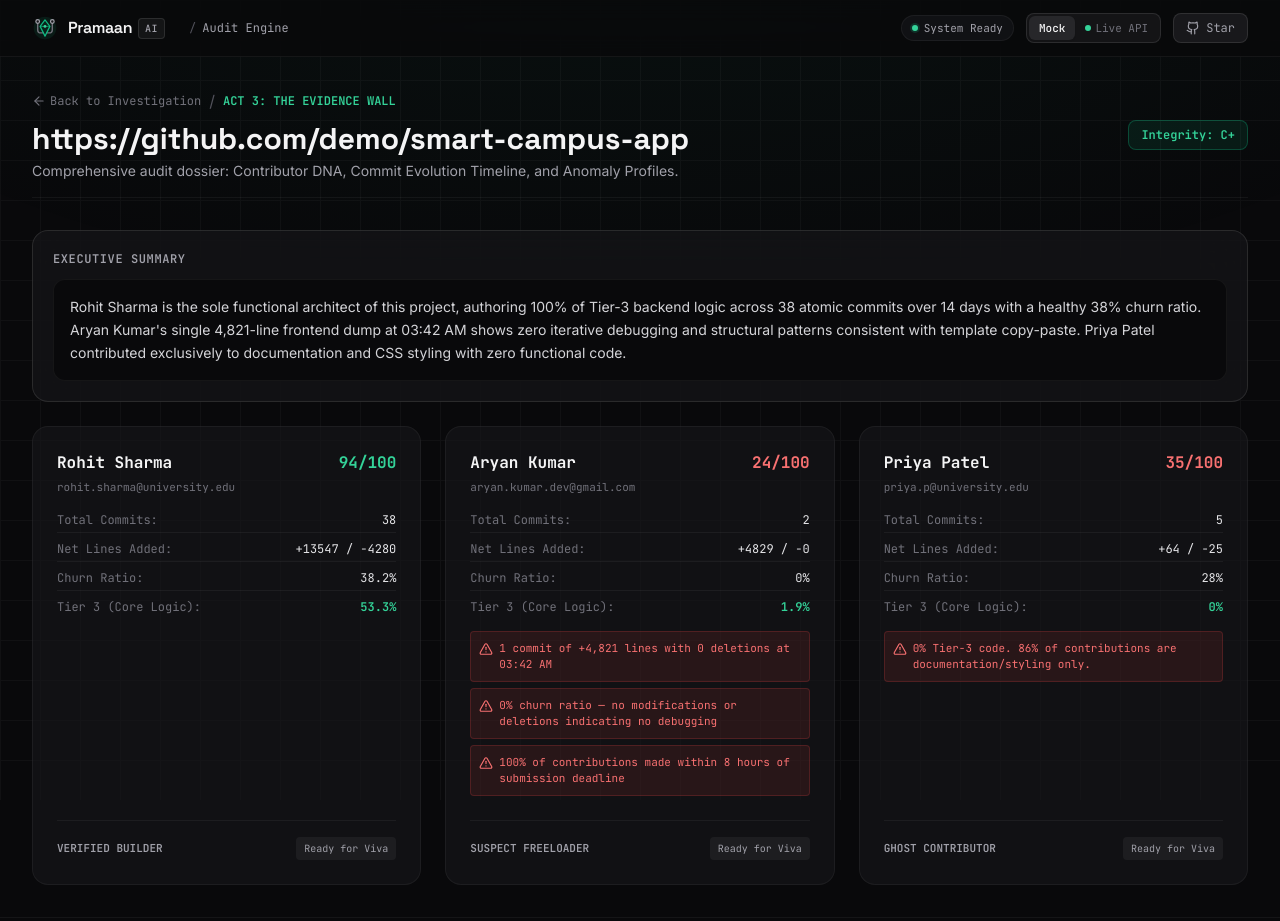
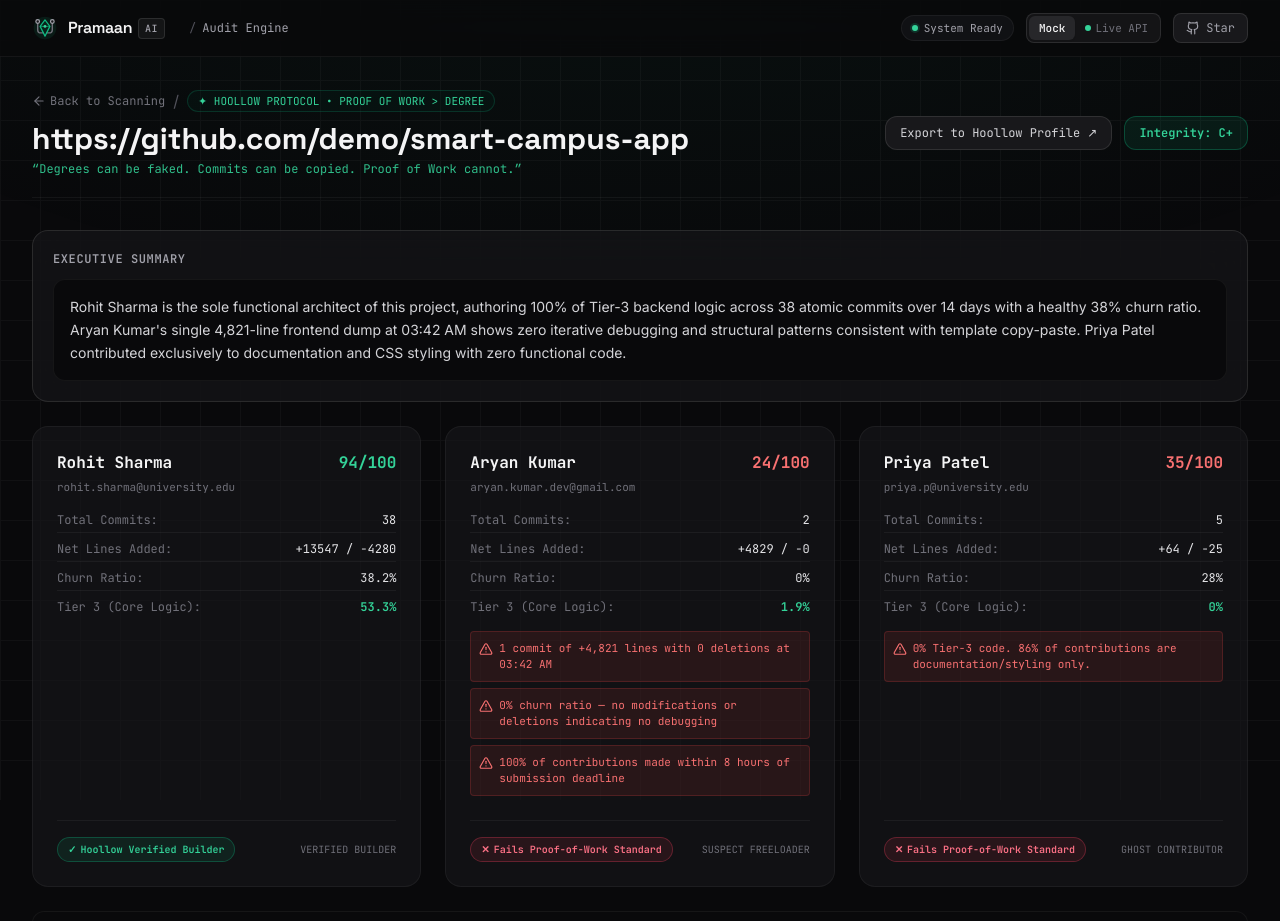
Before and after one commit to ROhitg-upta/Pramaan-AI, a Next.js app in the folder frontend/: page /evidence/1 in a window 1280 px wide. Shown: the top 921 px of the page. Built offline with nearby package versions, Linux system fonts and the light colour scheme; no server answers.

Commit message:
feat(brand): integrate Hoollow Proof of Work ethos, candidate badges, and export trigger

```diff
--- a/frontend/src/app/evidence/[id]/page.tsx
+++ b/frontend/src/app/evidence/[id]/page.tsx
@@ -5,14 +5,11 @@ import { useParams, useRouter } from "next/navigation";
 import Link from "next/link";
 import {
   GitBranch,
-  ShieldAlert,
   ArrowLeft,
-  Layers,
-  Clock,
-  Radar,
-  Flame,
-  User,
+  Sparkles,
   AlertTriangle,
+  ExternalLink,
+  ShieldCheck,
 } from "lucide-react";
 import { getAnalysisReport } from "@/lib/api";
 import { type FullReportResponse } from "@/lib/mock-data";
@@ -35,31 +32,39 @@ export default function EvidenceWallShell() {
   return (
     <div className="relative mx-auto max-w-7xl px-4 py-8 sm:px-6 lg:px-8">
       {/* Header */}
-      <div className="mb-8 flex flex-col sm:flex-row sm:items-center justify-between gap-4 border-b border-white/5 pb-4">
+      <div className="mb-8 flex flex-col sm:flex-row sm:items-center justify-between gap-4 border-b border-white/5 pb-5">
         <div>
-          <div className="flex items-center space-x-2">
+          <div className="flex flex-wrap items-center gap-2 mb-2">
             <Link
               href={`/investigate/${analysisId}`}
               className="inline-flex items-center space-x-1 font-mono text-xs text-zinc-500 hover:text-zinc-300 transition"
             >
               <ArrowLeft className="h-3.5 w-3.5" />
-              <span>Back to Investigation</span>
+              <span>Back to Scanning</span>
             </Link>
             <span className="text-zinc-600">/</span>
-            <span className="font-mono text-xs text-emerald-400 font-semibold uppercase">
-              ACT 3: The Evidence Wall
-            </span>
+            <div className="inline-flex items-center space-x-1.5 rounded-full border border-emerald-500/20 bg-emerald-950/20 px-2.5 py-0.5 text-[11px] font-mono text-emerald-400">
+              <span>✦ HOOLLOW PROTOCOL • PROOF OF WORK &gt; DEGREE</span>
+            </div>
           </div>
-          <h1 className="mt-2 font-display text-2xl sm:text-3xl font-bold text-zinc-100">
+          <h1 className="font-display text-2xl sm:text-3xl font-bold text-zinc-100">
             {report?.repo_url || "Repository Forensic Evidence Wall"}
           </h1>
-          <p className="mt-1 font-body text-sm text-zinc-400">
-            Comprehensive audit dossier: Contributor DNA, Commit Evolution Timeline, and Anomaly Profiles.
+          <p className="mt-1 font-mono text-xs text-emerald-400/90">
+            &ldquo;Degrees can be faked. Commits can be copied. Proof of Work cannot.&rdquo;
           </p>
         </div>
 
         <div className="flex items-center space-x-3">
-          <span className="rounded-lg border border-emerald-500/30 bg-emerald-500/10 px-3 py-1.5 font-mono text-xs font-semibold text-emerald-400">
+          <a
+            href="https://hoollow.com"
+            target="_blank"
+            rel="noreferrer"
+            className="inline-flex items-center space-x-1.5 rounded-xl border border-white/10 bg-zinc-900 px-3.5 py-2 font-mono text-xs text-zinc-300 hover:border-emerald-500/40 hover:text-emerald-400 transition"
+          >
+            <span>Export to Hoollow Profile ↗</span>
+          </a>
+          <span className="rounded-xl border border-emerald-500/30 bg-emerald-500/10 px-3.5 py-2 font-mono text-xs font-semibold text-emerald-400">
             Integrity: {report?.integrity_grade || "C+"}
           </span>
         </div>
@@ -141,15 +146,46 @@ export default function EvidenceWallShell() {
                 </div>
 
                 <div className="mt-6 border-t border-white/5 pt-4 flex items-center justify-between">
-                  <span className="font-mono text-[11px] text-zinc-400 uppercase font-semibold">
+                  {contrib.pramaan_score && contrib.pramaan_score >= 75 ? (
+                    <span className="rounded-full border border-emerald-500/30 bg-emerald-500/10 px-2.5 py-1 font-mono text-[10px] text-emerald-400 font-semibold flex items-center space-x-1">
+                      <span>✓</span>
+                      <span>Hoollow Verified Builder</span>
+                    </span>
+                  ) : contrib.anomaly_flags.length > 0 || (contrib.pramaan_score && contrib.pramaan_score < 40) ? (
+                    <span className="rounded-full border border-rose-500/30 bg-rose-500/10 px-2.5 py-1 font-mono text-[10px] text-rose-400 font-semibold flex items-center space-x-1">
+                      <span>✕</span>
+                      <span>Fails Proof-of-Work Standard</span>
+                    </span>
+                  ) : (
+                    <span className="rounded-full border border-amber-500/30 bg-amber-500/10 px-2.5 py-1 font-mono text-[10px] text-amber-400 font-semibold flex items-center space-x-1">
+                      <span>!</span>
+                      <span>Insufficient Code Complexity</span>
+                    </span>
+                  )}
+                  <span className="font-mono text-[10px] text-zinc-500 uppercase">
                     {contrib.verdict.replace(/_/g, " ")}
-                  </span>
-                  <span className="rounded bg-white/5 px-2 py-1 font-mono text-[10px] text-zinc-400">
-                    Ready for Viva
                   </span>
                 </div>
               </div>
             ))}
+          </div>
+
+          {/* Hoollow Watermark Banner */}
+          <div className="rounded-xl border border-white/5 bg-zinc-950 p-4 flex flex-col sm:flex-row items-center justify-between text-xs font-mono text-zinc-500 gap-3">
+            <div className="flex items-center space-x-2">
+              <span className="h-1.5 w-1.5 rounded-full bg-emerald-400" />
+              <span className="font-semibold text-emerald-500/80">
+                VERIFIED UNDER HOOLLOW PROOF-OF-WORK STANDARD
+              </span>
+            </div>
+            <a
+              href="https://hoollow.com"
+              target="_blank"
+              rel="noreferrer"
+              className="text-emerald-400 hover:text-emerald-300 transition"
+            >
+              Export to Hoollow Profile ↗
+            </a>
           </div>
         </div>
       )}
--- a/frontend/src/app/investigate/[id]/page.tsx
+++ b/frontend/src/app/investigate/[id]/page.tsx
@@ -326,18 +326,20 @@ export default function InvestigationRoom() {
     <div className="relative mx-auto max-w-7xl px-4 py-8 sm:px-6 lg:px-8">
       {/* Top Breadcrumb & Status Bar */}
       <div className="mb-6 flex flex-col sm:flex-row sm:items-center justify-between gap-4 border-b border-white/5 pb-4">
-        <div className="flex items-center space-x-2.5 font-mono text-xs">
-          <GitBranch className="h-4 w-4 text-emerald-400" />
-          <span className="text-zinc-400">Auditing:</span>
-          <span className="font-semibold text-zinc-100">
-            {analysisId === "demo-smart-campus"
-              ? "demo/smart-campus-app"
-              : `repo/${analysisId.slice(0, 8)}`}
-          </span>
-          <span className="text-zinc-600">::</span>
-          <span className="rounded bg-white/5 px-1.5 py-0.5 text-[10px] text-zinc-400">
-            {isSimulation ? "Mock Forensic Engine" : "FastAPI Worker"}
-          </span>
+        <div className="flex flex-wrap items-center gap-2 font-mono text-xs">
+          <div className="inline-flex items-center space-x-1.5 rounded-full border border-emerald-500/20 bg-emerald-950/20 px-2.5 py-0.5 text-[11px] font-mono text-emerald-400">
+            <span>✦ HOOLLOW PROTOCOL • PROOF OF WORK &gt; DEGREE</span>
+          </div>
+          <span className="text-zinc-600 hidden sm:inline">•</span>
+          <div className="flex items-center space-x-1.5 text-zinc-400">
+            <GitBranch className="h-3.5 w-3.5 text-emerald-400" />
+            <span>Auditing:</span>
+            <span className="font-semibold text-zinc-100">
+              {analysisId === "demo-smart-campus"
+                ? "demo/smart-campus-app"
+                : `repo/${analysisId.slice(0, 8)}`}
+            </span>
+          </div>
         </div>
 
         <div className="flex items-center space-x-3">
@@ -432,7 +434,15 @@ export default function InvestigationRoom() {
                   </p>
                 </div>
 
-                <div className="flex items-center space-x-3">
+                <div className="flex flex-col sm:flex-row items-center gap-3">
+                  <a
+                    href="https://hoollow.com"
+                    target="_blank"
+                    rel="noreferrer"
+                    className="inline-flex items-center space-x-1.5 rounded-xl border border-white/10 bg-zinc-900 px-4 py-3 font-mono text-xs text-zinc-300 hover:border-emerald-500/40 hover:text-emerald-400 transition-all"
+                  >
+                    <span>Export to Hoollow Profile ↗</span>
+                  </a>
                   <button
                     onClick={() => router.push(`/evidence/${analysisId}`)}
                     className="inline-flex items-center space-x-2 rounded-xl bg-emerald-400 px-6 py-3 font-mono text-sm font-semibold text-zinc-950 shadow-lg shadow-emerald-500/20 hover:bg-emerald-300 active:scale-95 transition-all"
@@ -442,6 +452,14 @@ export default function InvestigationRoom() {
                   </button>
                 </div>
               </div>
+
+              {/* Hoollow Proof-of-Work Standard Watermark */}
+              <div className="mt-5 border-t border-white/5 pt-3 flex items-center justify-between font-mono text-[11px] text-zinc-500">
+                <span className="font-semibold text-emerald-500/80">
+                  VERIFIED UNDER HOOLLOW PROOF-OF-WORK STANDARD
+                </span>
+                <span className="text-zinc-600">Horizon Hackathon 2026</span>
+              </div>
             </motion.div>
           )}
         </AnimatePresence>
--- a/frontend/src/app/page.tsx
+++ b/frontend/src/app/page.tsx
@@ -95,11 +95,9 @@ export default function DeveloperWorkbench() {
           initial={{ opacity: 0, y: -10 }}
           animate={{ opacity: 1, y: 0 }}
           transition={{ duration: 0.4 }}
-          className="inline-flex items-center space-x-2 rounded-full border border-emerald-500/20 bg-emerald-500/5 px-3.5 py-1 text-xs font-mono text-emerald-400"
+          className="inline-flex items-center space-x-2 rounded-full border border-emerald-500/20 bg-emerald-950/20 px-3.5 py-1 text-xs font-mono text-emerald-400 shadow-sm"
         >
-          <span className="h-1.5 w-1.5 rounded-full bg-emerald-400 animate-pulse" />
-          <span>Horizon 2026 • Powered by Hoollow Proof of Work</span>
-          <span className="text-emerald-500/60">➔</span>
+          <span>✦ HOOLLOW PROTOCOL • PROOF OF WORK &gt; DEGREE</span>
         </motion.div>
 
         {/* Crisp Developer Headline */}
@@ -115,11 +113,22 @@ export default function DeveloperWorkbench() {
           </span>
         </motion.h1>
 
+        {/* Core Mission Sub-tagline */}
+        <motion.div
+          initial={{ opacity: 0, y: 15 }}
+          animate={{ opacity: 1, y: 0 }}
+          transition={{ duration: 0.5, delay: 0.18 }}
+          className="mt-4 inline-flex items-center space-x-2 rounded-full border border-emerald-500/20 bg-emerald-500/5 px-4 py-1.5 font-mono text-xs sm:text-sm text-emerald-300"
+        >
+          <Sparkles className="h-3.5 w-3.5 text-emerald-400" />
+          <span>&ldquo;Degrees can be faked. Commits can be copied. Proof of Work cannot.&rdquo;</span>
+        </motion.div>
+
         {/* Subtitle */}
         <motion.p
           initial={{ opacity: 0, y: 15 }}
           animate={{ opacity: 1, y: 0 }}
-          transition={{ duration: 0.5, delay: 0.2 }}
+          transition={{ duration: 0.5, delay: 0.25 }}
           className="mt-4 font-body text-base sm:text-lg text-zinc-400 max-w-2xl leading-relaxed"
         >
           Autonomous code forensics and line-targeted viva defense. We analyze commit cadence, detect 3 AM AI dumps, and verify genuine repository authorship.
@@ -409,21 +418,47 @@ export default function DeveloperWorkbench() {
                   )}
                 </div>
 
-                <div className="mt-4 border-t border-white/5 pt-3">
-                  <span
-                    className={`font-mono text-[10px] uppercase font-semibold ${
-                      contrib.verdict === "VERIFIED_BUILDER"
-                        ? "text-emerald-400"
-                        : contrib.verdict === "GHOST_CONTRIBUTOR"
-                        ? "text-amber-400"
-                        : "text-red-400"
-                    }`}
-                  >
-                    Verdict: {contrib.verdict.replace(/_/g, " ")}
+                <div className="mt-4 border-t border-white/5 pt-3 flex items-center justify-between">
+                  {contrib.pramaan_score && contrib.pramaan_score >= 75 ? (
+                    <span className="rounded-full border border-emerald-500/30 bg-emerald-500/10 px-2.5 py-1 font-mono text-[10px] text-emerald-400 font-semibold flex items-center space-x-1">
+                      <span>✓</span>
+                      <span>Hoollow Verified Builder</span>
+                    </span>
+                  ) : contrib.anomaly_flags.length > 0 || (contrib.pramaan_score && contrib.pramaan_score < 40) ? (
+                    <span className="rounded-full border border-rose-500/30 bg-rose-500/10 px-2.5 py-1 font-mono text-[10px] text-rose-400 font-semibold flex items-center space-x-1">
+                      <span>✕</span>
+                      <span>Fails Proof-of-Work Standard</span>
+                    </span>
+                  ) : (
+                    <span className="rounded-full border border-amber-500/30 bg-amber-500/10 px-2.5 py-1 font-mono text-[10px] text-amber-400 font-semibold flex items-center space-x-1">
+                      <span>!</span>
+                      <span>Insufficient Code Complexity</span>
+                    </span>
+                  )}
+                  <span className="font-mono text-[10px] text-zinc-500">
+                    {contrib.verdict.replace(/_/g, " ")}
                   </span>
                 </div>
               </div>
             ))}
+          </div>
+
+          {/* Hoollow Proof of Work Verification Footer */}
+          <div className="mt-6 border-t border-white/5 pt-4 flex flex-col sm:flex-row items-center justify-between text-xs font-mono text-zinc-500 gap-3">
+            <div className="flex items-center space-x-2">
+              <span className="h-1.5 w-1.5 rounded-full bg-emerald-400" />
+              <span className="font-semibold text-emerald-500/80">
+                VERIFIED UNDER HOOLLOW PROOF-OF-WORK STANDARD
+              </span>
+            </div>
+            <a
+              href="https://hoollow.com"
+              target="_blank"
+              rel="noreferrer"
+              className="inline-flex items-center space-x-1 text-emerald-400 hover:text-emerald-300 font-medium transition"
+            >
+              <span>Export to Hoollow Profile ↗</span>
+            </a>
           </div>
         </motion.div>
       )}
```
Also changed, not shown: frontend/src/app/layout.tsx (+9 -1 lines).
